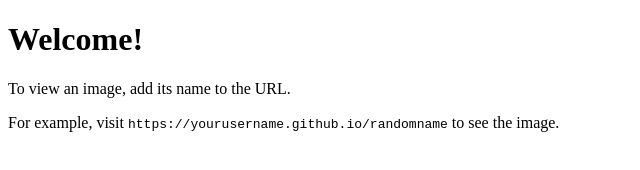
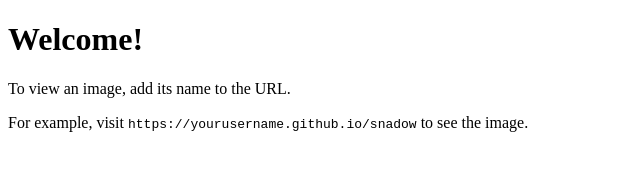
Before and after one commit to Lolopano/lolopano.github.io, a plain HTML site: page index.html in a window 1280 px wide. Shown: the full height of the page, 0-640 px from the left. Drawn offline with Linux system fonts and the light colour scheme.

Commit message:
snadow added

```diff
--- a/index.html
+++ b/index.html
@@ -7,6 +7,6 @@
 <body>
   <h1>Welcome!</h1>
   <p>To view an image, add its name to the URL.</p>
-  <p>For example, visit <code>https://yourusername.github.io/randomname</code> to see the image.</p>
+  <p>For example, visit <code>https://yourusername.github.io/snadow</code> to see the image.</p>
 </body>
 </html>
```
Also changed, not shown: snadow/index.html (renamed from randomname/index.html).
